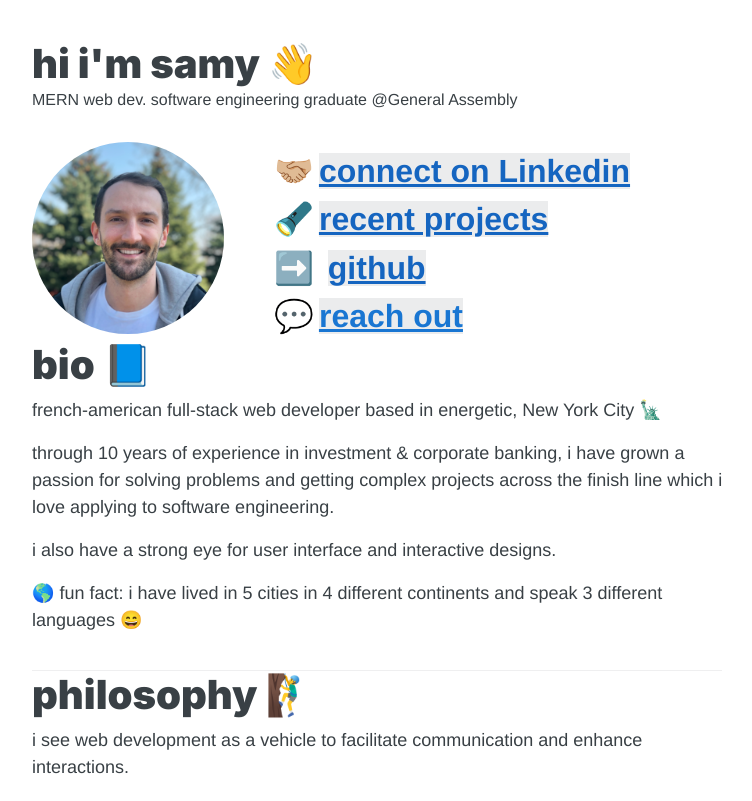
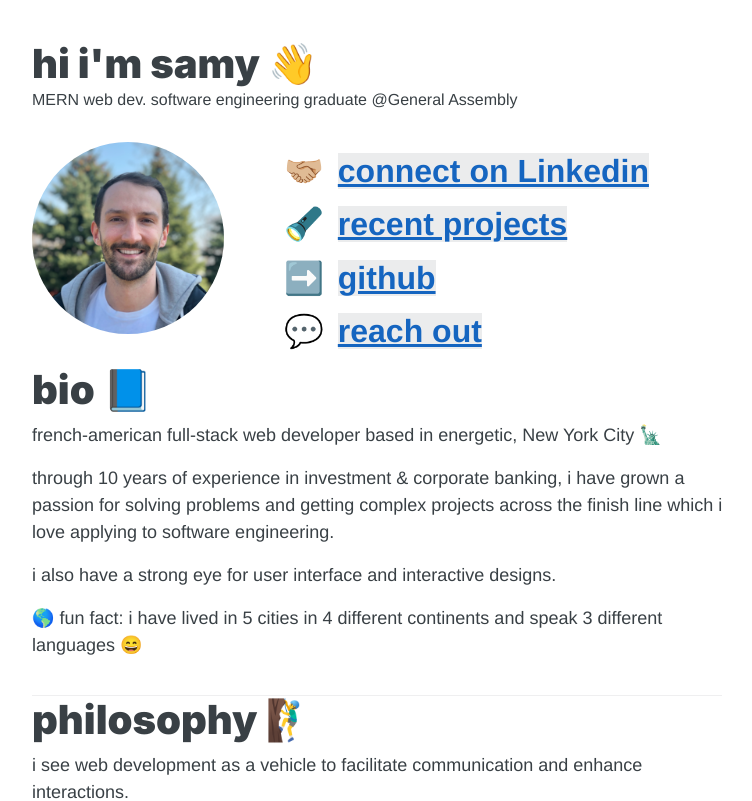
Before and after one commit to samyfrey/portfolio, a React (Create React App) app: page / in a window 1280 px wide. Shown: the top 801 px of the page, without its empty margins (278-1030 px from the left). Built offline with nearby package versions, Linux system fonts and the light colour scheme; the HTML template or start-up script is replaced by a standard one.

Commit message:
add cname manually

```diff
--- a/src/components/header/Header.jsx
+++ b/src/components/header/Header.jsx
@@ -10,7 +10,7 @@ export const Header = () => {
 				<img className='profilephoto' src={samyphoto} alt='' />
 				<div className='header-links'>
 					<h2 className='linkedin'>
-						<span>🤝🏼</span>
+						<span>🤝🏼 </span>
 						<span>
 							<a
 								href='https://www.linkedin.com/in/samyfrey'
@@ -21,7 +21,7 @@ export const Header = () => {
 						</span>
 					</h2>
 					<h2 className='recent-projects'>
-						<span>🔦</span>
+						<span>🔦 </span>
 						<span>
 							<a href='#projects-section'>recent projects</a>
 						</span>
@@ -39,10 +39,10 @@ export const Header = () => {
 						</span>
 					</h2>
 					<h2 className='reach-out'>
-						<span>💬</span>
+						<span>💬 </span>
 						<span>
 							<a
-								href=''
+								href='#reach-out-section'
 								>
 								reach out
 							</a>
--- a/src/components/header/header.scss
+++ b/src/components/header/header.scss
@@ -22,12 +22,12 @@
   /* flex-wrap: wrap; */
 }
 .header-links {
-  margin-left: 50px;
+  margin-left: 60px;
   font-size: 16px;
 
-  & h2 {
+  & > h2 {
 margin-top: 10px;
-margin-bottom: 5px;
+margin-bottom: 15px;
 
   }
 }
```
Also changed, not shown: 1 other file (tests, documents, lock files or other folders).
